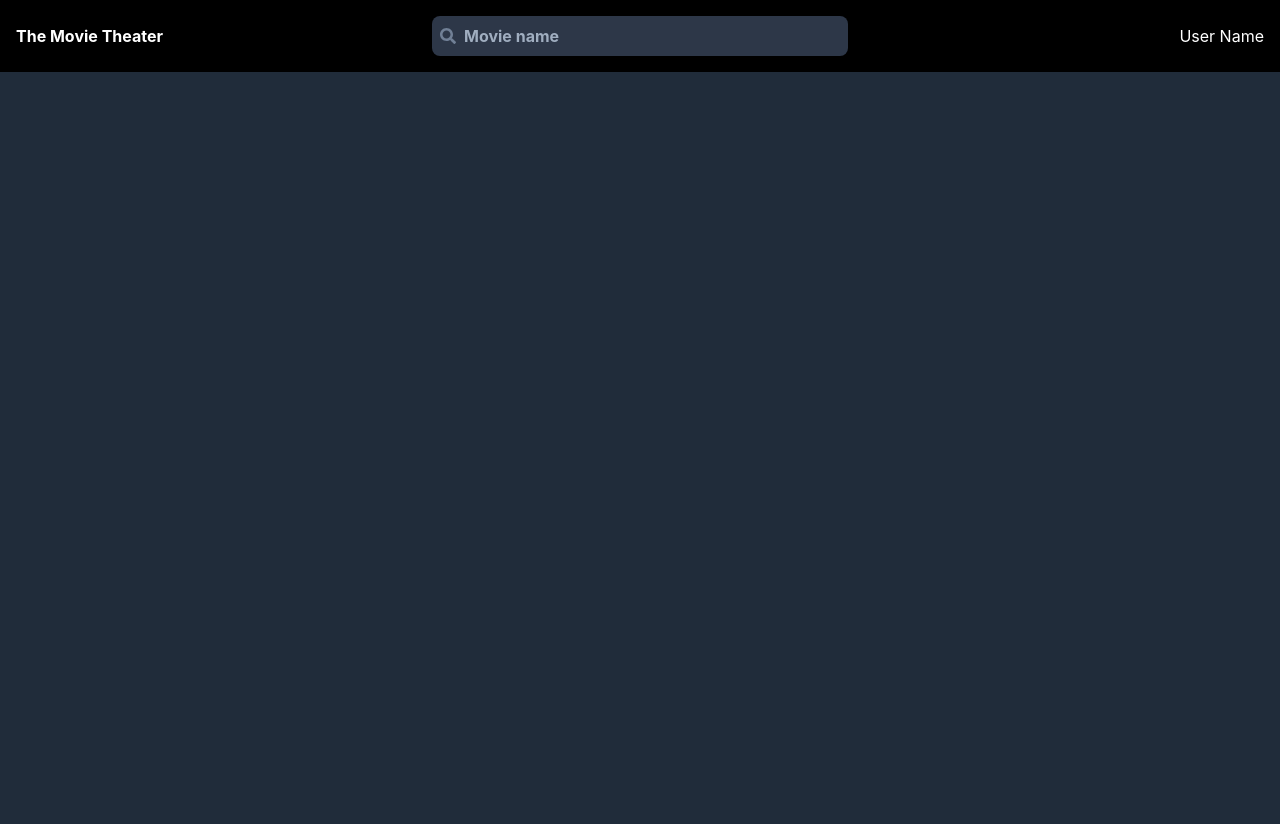
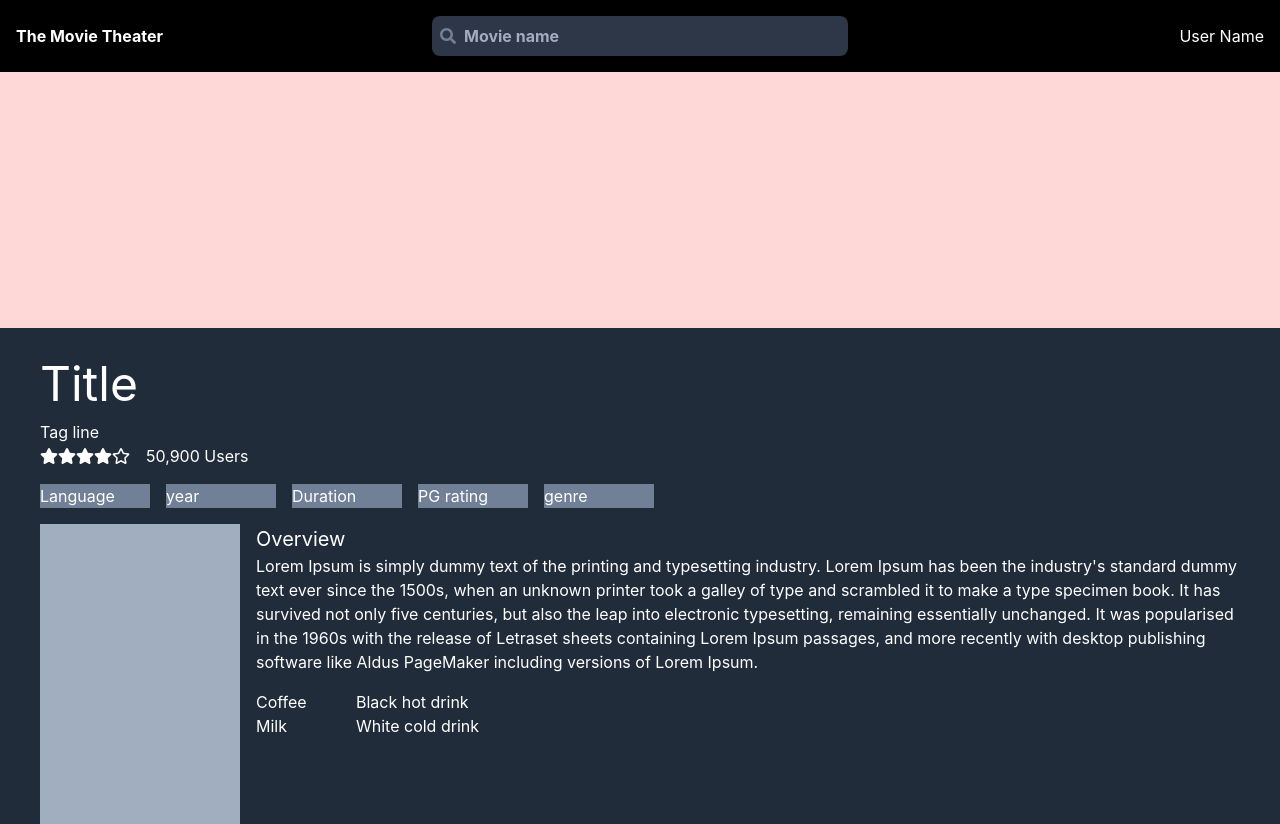
Before and after one commit to angellindo/test-app, a React (Create React App) app: page /details in a window 1280 px wide. Before the commit the page ends 800 px from the top, so only its background shows below. Built offline with nearby package versions, Linux system fonts and the light colour scheme.

Commit message:
adding details

```diff
--- a/package.json
+++ b/package.json
@@ -4,6 +4,7 @@
   "private": true,
   "dependencies": {
     "@fortawesome/fontawesome-svg-core": "^1.2.28",
+    "@fortawesome/free-regular-svg-icons": "^5.13.0",
     "@fortawesome/free-solid-svg-icons": "^5.13.0",
     "@fortawesome/react-fontawesome": "^0.1.9",
     "@testing-library/jest-dom": "^4.2.4",
--- a/src/App.css
+++ b/src/App.css
@@ -1,38 +1,3 @@
-.App {
-  text-align: center;
+.movies {
+  justify-items: center;
 }
-
-.App-logo {
-  height: 40vmin;
-  pointer-events: none;
-}
-
-@media (prefers-reduced-motion: no-preference) {
-  .App-logo {
-    animation: App-logo-spin infinite 20s linear;
-  }
-}
-
-.App-header {
-  background-color: #282c34;
-  min-height: 100vh;
-  display: flex;
-  flex-direction: column;
-  align-items: center;
-  justify-content: center;
-  font-size: calc(10px + 2vmin);
-  color: white;
-}
-
-.App-link {
-  color: #61dafb;
-}
-
-@keyframes App-logo-spin {
-  from {
-    transform: rotate(0deg);
-  }
-  to {
-    transform: rotate(360deg);
-  }
-}
--- a/src/App.js
+++ b/src/App.js
@@ -3,6 +3,7 @@ import { BrowserRouter as Router, Switch, Route } from "react-router-dom";
 import Layout from "./components/layout";
 import Home from "./pages/home";
 import Search from "./pages/search";
+import Details from "./pages/details";
 import "./App.css";
 
 function App() {
@@ -10,6 +11,7 @@ function App() {
     <Router>
       <Layout>
         <Switch>
+          <Route exact path="/details" component={Details} />
           <Route exact path="/search" component={Search} />
           <Route exact path="/" component={Home} />
         </Switch>
--- a/src/components/card.js
+++ b/src/components/card.js
@@ -2,6 +2,7 @@ import React from "react";
 import { FontAwesomeIcon } from "@fortawesome/react-fontawesome";
 import { faStar } from "@fortawesome/free-solid-svg-icons";
 import styles from "./card.module.css";
+import { Link } from "react-router-dom";
 
 export default function Card() {
   return (
@@ -13,7 +14,9 @@ export default function Card() {
         </div>
       </div>
       <div className="description">
-        <div className="title">Beauuty and the Beast</div>
+        <div className="title">
+          <Link to={"/details"}>Beauuty and the Beast</Link>
+        </div>
         <div className="genre">Fantasy</div>
       </div>
     </div>
--- a/src/components/filters.js
+++ b/src/components/filters.js
@@ -4,12 +4,25 @@ import { faStar } from "@fortawesome/free-solid-svg-icons";
 import styles from "./filters.module.css";
 
 export default function Filters() {
+  const handleRating = (e, stars) => {
+    console.log(stars)
+  };
+
   return (
     <div className="filters w-full bg-gray-900 py-2 px-2 rounded">
       <div className="rating">
         <span>Rating:</span>{" "}
-        {[2,4,6,8,10].map((stars) => {
-          return <FontAwesomeIcon className={styles.star} icon={faStar} />
+        {[2, 4, 6, 8, 10].map((stars) => {
+          return (
+            <FontAwesomeIcon
+              key={stars}
+              onClick={(e) => {
+                handleRating(e, stars);
+              }}
+              className={styles.star}
+              icon={faStar}
+            />
+          );
         })}
       </div>
     </div>
--- /dev/null
+++ b/src/pages/details.js
@@ -0,0 +1,57 @@
+import React from "react";
+import { FontAwesomeIcon } from "@fortawesome/react-fontawesome";
+import { faStar } from "@fortawesome/free-solid-svg-icons";
+import { faStar as faEmptyStar } from "@fortawesome/free-regular-svg-icons";
+import styles from "./details.module.css";
+
+export default function Details() {
+  return (
+    <div className="details">
+      <div className="movie-banner h-64 w-full bg-red-200"></div>
+      <div className="mt-5 ml-10 mr-10">
+        <h1 className="text-5xl">Title</h1>
+        <h1>Tag line</h1>
+        <div className="user-stats">
+          <span className="rating mr-4">
+            {[2, 4, 6, 8].map((stars) => {
+              return <FontAwesomeIcon key={stars} icon={faStar} />;
+            })}
+            <FontAwesomeIcon key={12} icon={faEmptyStar} />
+          </span>
+          <span className="vote-count">50,900 Users</span>
+        </div>
+        <div className="basic-details mt-4">
+          <span className={`${styles.basic_details} bg-gray-600 mr-4 inline-block`}>Language</span>
+          <span className={`${styles.basic_details} bg-gray-600 mr-4 inline-block`}>year</span>
+          <span className={`${styles.basic_details} bg-gray-600 mr-4 inline-block`}>Duration</span>
+          <span className={`${styles.basic_details} bg-gray-600 mr-4 inline-block`}>PG rating</span>
+          <span className={`${styles.basic_details} bg-gray-600 mr-4 inline-block`}>genre</span>
+        </div>
+        <section className="mt-4 flex">
+          <div className={`${styles.poster} bg-gray-500 flex-shrink-0`} />
+          <div className="synopsis-combo flex-grow ml-4">
+            <div className="overview">
+              <h4 className="text-xl">Overview</h4>
+              <p>
+                Lorem Ipsum is simply dummy text of the printing and typesetting industry. Lorem Ipsum has been the
+                industry's standard dummy text ever since the 1500s, when an unknown printer took a galley of type and
+                scrambled it to make a type specimen book. It has survived not only five centuries, but also the leap
+                into electronic typesetting, remaining essentially unchanged. It was popularised in the 1960s with the
+                release of Letraset sheets containing Lorem Ipsum passages, and more recently with desktop publishing
+                software like Aldus PageMaker including versions of Lorem Ipsum.
+              </p>
+            </div>
+            <div className={`${styles.minor_details} mt-4`}>
+              <dl>
+                <dt>Coffee</dt>
+                <dd>Black hot drink</dd>
+                <dt>Milk</dt>
+                <dd>White cold drink</dd>
+              </dl>
+            </div>
+          </div>
+        </section>
+      </div>
+    </div>
+  );
+}
--- /dev/null
+++ b/src/pages/details.module.css
@@ -0,0 +1,20 @@
+.basic_details {
+  min-width: 110px;
+}
+
+.poster {
+  height: 300px;
+  width: 200px;
+}
+
+.minor_details dt {
+  clear: left;
+  float: left;
+  min-width: 100px;
+}
+
+.minor_details dd {
+  float: left;
+  min-width: 100px;
+  clear: right;
+}
--- a/src/pages/search.js
+++ b/src/pages/search.js
@@ -7,8 +7,10 @@ export default function Search() {
     <div className="mt-5 ml-10 mr-10">
       <h1 className="text-4xl">Results</h1>
       <Filters />
-      <div className="movies mt-10">
-        <Card />
+      <div className="movies mt-10 grid grid-cols-5 gap-4">
+        {[1,1,1,1,1,1,1,1,1,1,1,1,1,1,1,1,1,1,1,1,1,1].map((v, i) => {
+          return <Card key={i}/>;
+        })}
       </div>
     </div>
   );
```
Also changed, not shown: .prettierrc.js (added), 1 other file (tests, documents, lock files or other folders).
